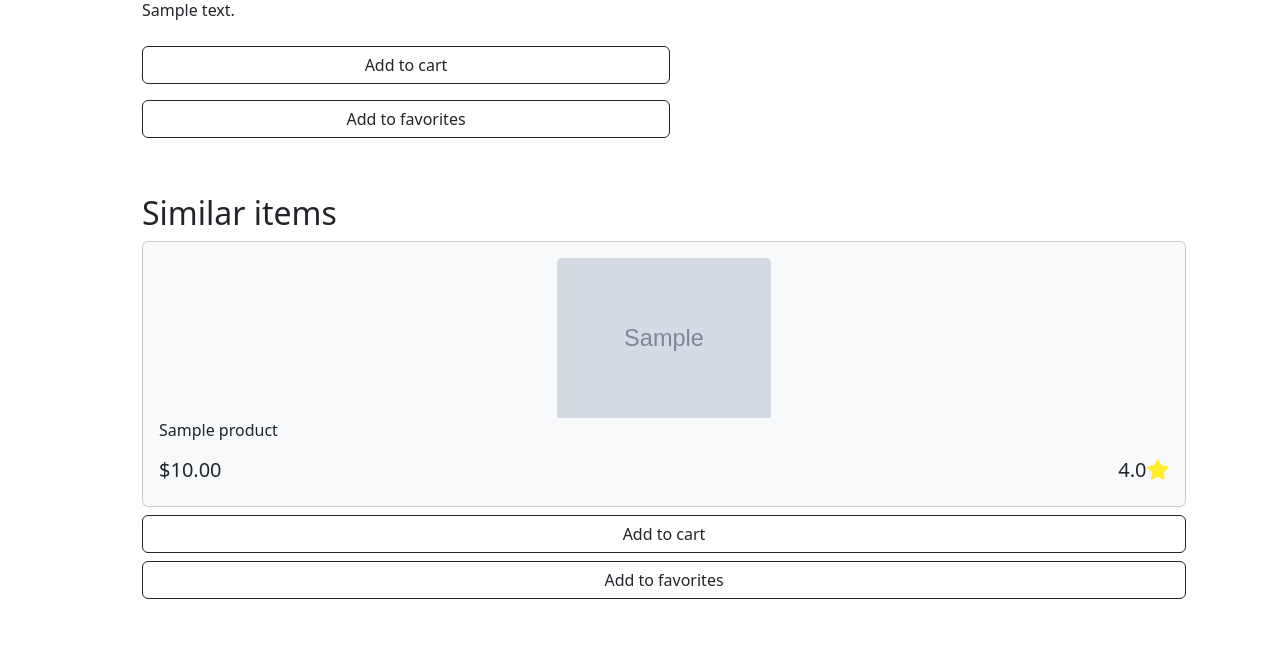
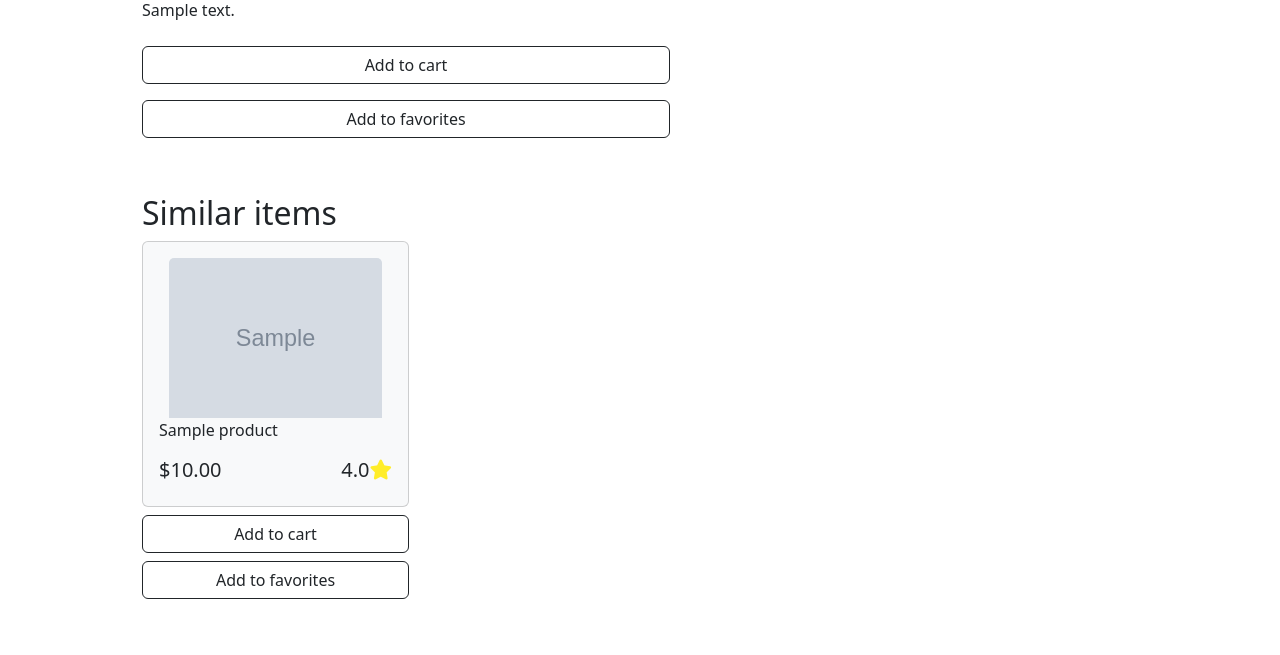
Before and after one commit to seth-vargas/Bustle, a Flask app: page /products/1 in a window 1280 px wide. Shown: the part 704-1359 px from the top of the page. Run offline with Flask 2, Linux system fonts and the light colour scheme; tables that the repository leaves empty hold one stand-in row (values such as "Sample post"); grey boxes marked "Sample" are stand-in pictures; parts of the project's set-up code (start-up, migrations or seed data) failed here and were passed over; some libraries are stand-ins or nearby versions.

Commit message:
Fixed the overflow issue

```diff
--- a/templates/products/product.html
+++ b/templates/products/product.html
@@ -77,9 +77,9 @@
             </div>
         </div>
         <div class="row">
-            <div class="row overflow-x-auto">
+            <div class="d-flex overflow-x-auto">
                 {% for product in similar_products %}
-                <div class="col">
+                <div class="col-3 me-3">
                     <div class="card bg-light">
                         <div class="card-body">
                             <img src="{{ product.image }}" class="card-img-top mx-auto d-block" style="height: 10rem; width: auto">
```
